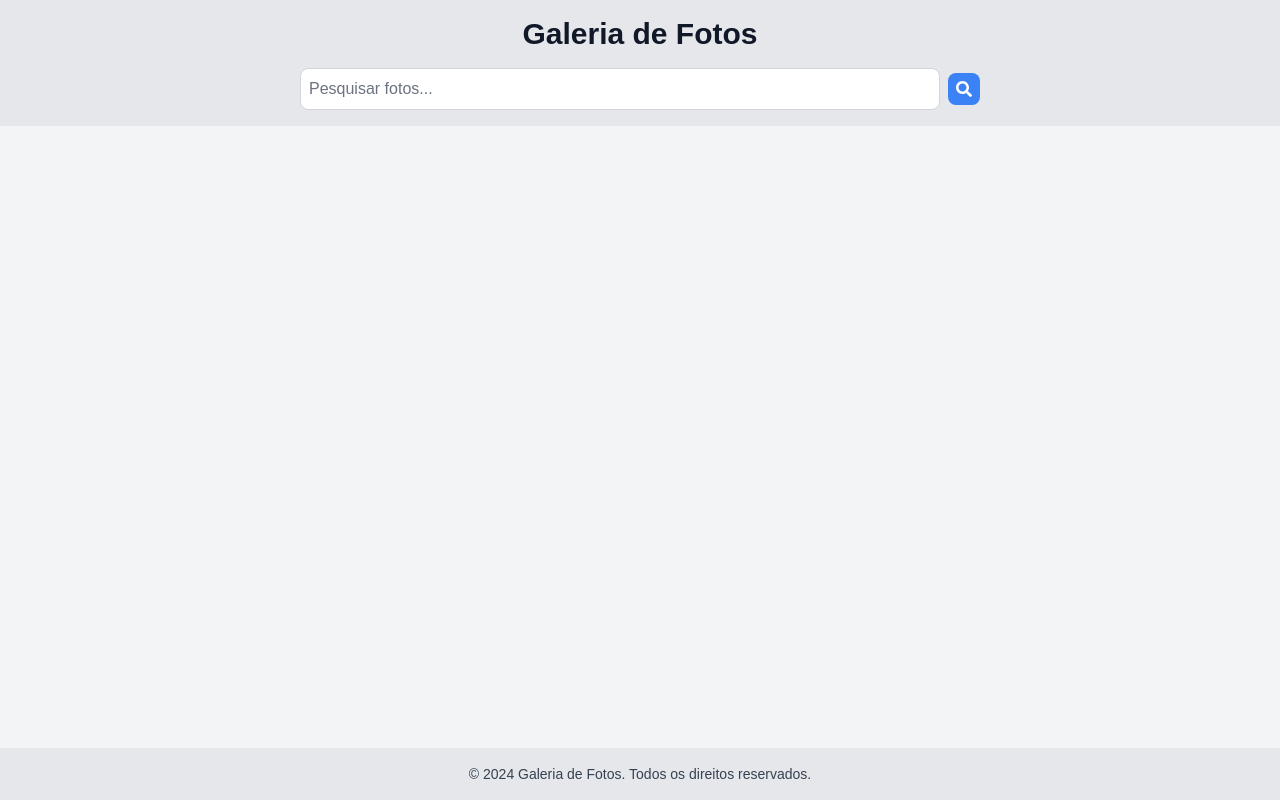
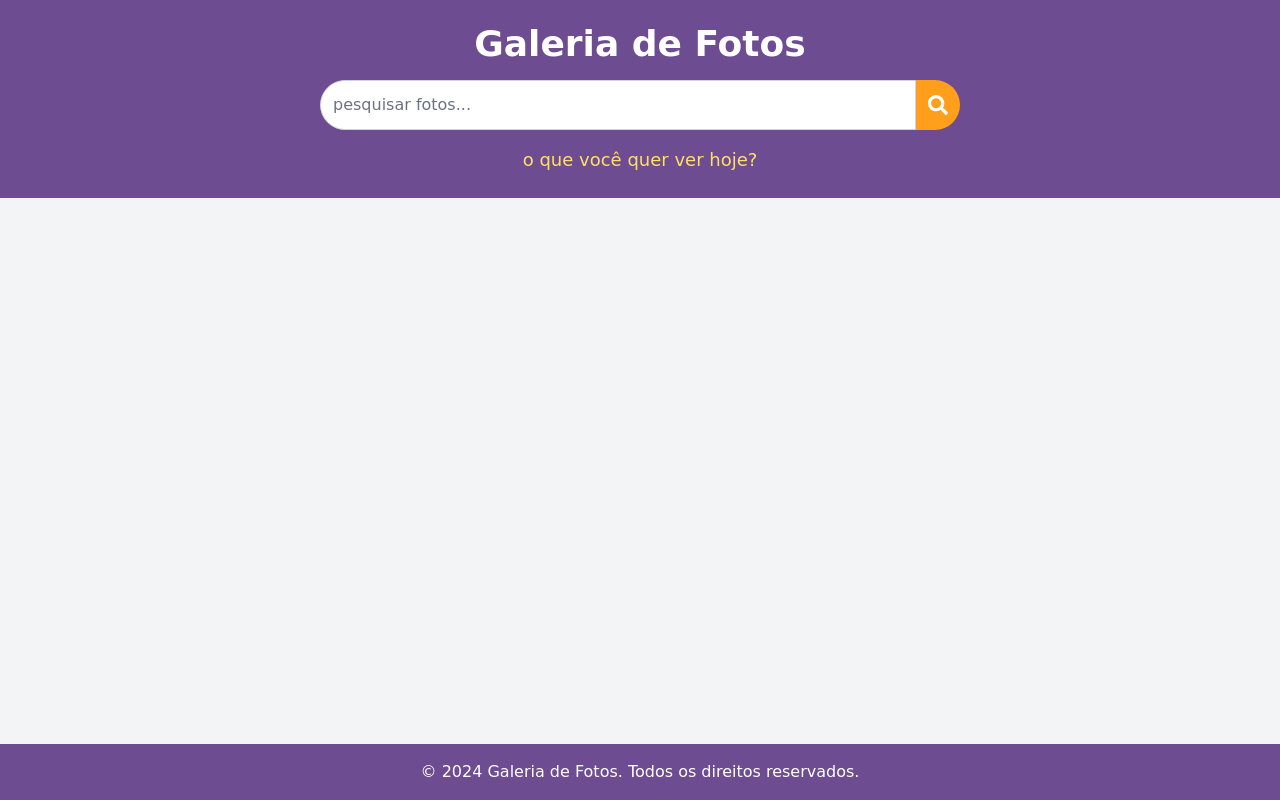
Before and after one commit to danielrdg/galeria-fotos, a Next.js app: page / in a window 1280 px wide. Built offline with nearby package versions, Linux system fonts and the light colour scheme.

Commit message:
feature/adiciona logica para pesquisa em branco, estilzizaçoes dos componentes principais

```diff
--- a/app/components/Footer.tsx
+++ b/app/components/Footer.tsx
@@ -1,11 +1,12 @@
 const Footer: React.FC = () => {
-  return (
-    <footer className="text-center py-4 bg-gray-200">
-      <p className="text-gray-700 text-sm">
-        © 2024 Galeria de Fotos. Todos os direitos reservados.
-      </p>
-    </footer>
-  );
-};
+    return (
+      <footer
+        className="text-center p-4 bg-[#6D4C91] text-white"
+        style={{ fontFamily: "Comic Sans MS, Comic Sans, cursive" }}
+      >
+        <p>© 2024 Galeria de Fotos. Todos os direitos reservados.</p>
+      </footer>
+    );
+  };
 
-export default Footer;
+  export default Footer;
--- a/app/components/Header.tsx
+++ b/app/components/Header.tsx
@@ -9,6 +9,7 @@ interface HeaderProps {
 
 const Header: React.FC<HeaderProps> = ({ onSearch }) => {
   const [query, setQuery] = useState("");
+  const [clicked, setClicked] = useState(false); // Estado para animar a lupa
 
   const handleInputChange = (e: React.ChangeEvent<HTMLInputElement>) => {
     const value = e.target.value;
@@ -16,23 +17,54 @@ const Header: React.FC<HeaderProps> = ({ onSearch }) => {
     onSearch(value);
   };
 
+  const handleSearchClick = () => {
+    setClicked(true);
+    setTimeout(() => setClicked(false), 300);
+  };
+
   return (
-    <header className="text-center py-4 bg-gray-200 shadow-md">
-      <h1 className="text-3xl font-bold text-gray-900">Galeria de Fotos</h1>
+    <header className="text-center py-6 bg-[#6D4C91] shadow-md">
+      <h1
+        className="text-4xl font-bold text-white"
+        style={{ fontFamily: "'Comic Sans MS', Comic Sans, cursive" }}
+      >
+        Galeria de Fotos
+      </h1>
       <div className="mt-4 flex justify-center items-center">
+        <div className="flex w-2/3 sm:w-1/2">
           <input
             type="text"
-          placeholder="Pesquisar fotos..."
+            style={{ fontFamily: "'Comic Sans MS', Comic Sans, cursive" }}
+            placeholder="pesquisar fotos..."
             value={query}
             onChange={handleInputChange}
-          className="border border-gray-300 rounded-lg p-2 w-2/3 sm:w-1/2 text-gray-800 placeholder-gray-500"
+            className="flex-1 border border-gray-300 rounded-l-full p-3 text-gray-800 placeholder-gray-500 focus:outline-none focus:ring-2 focus:ring-[#FF9F1C]"
           />
           <button
-          className="ml-2 bg-blue-500 text-white p-2 rounded-lg hover:bg-blue-600"
+            onClick={handleSearchClick}
+            className={`bg-[#FF9F1C] text-white p-3 rounded-r-full flex items-center justify-center hover:bg-[#E07B00] transition-all duration-200 ${
+              clicked ? "animate-pulse" : ""
+            }`}
           >
-          <FaSearch />
+            <FaSearch
+              className={`w-5 h-5 transition-transform duration-200 ${
+                clicked ? "scale-125 rotate-45" : ""
+              }`}
+            />
           </button>
         </div>
+      </div>
+      {query === "" && (
+        <p
+          className="mt-4 text-gray-100 text-lg"
+          style={{
+            fontFamily: "'Comic Sans MS', Comic Sans, cursive",
+            color: "#FFE066",
+          }}
+        >
+          o que você quer ver hoje?
+        </p>
+      )}
     </header>
   );
 };
--- a/app/components/PhotoCard.tsx
+++ b/app/components/PhotoCard.tsx
@@ -1,4 +1,6 @@
-import React from "react";
+"use client";
+
+import React, { useState } from "react";
 
 interface PhotoCardProps {
   title: string;
@@ -6,17 +8,57 @@ interface PhotoCardProps {
 }
 
 const PhotoCard: React.FC<PhotoCardProps> = ({ title, src }) => {
+  const [isModalOpen, setModalOpen] = useState(false);
+
+  const handleImageClick = () => {
+    setModalOpen(true);
+  };
+
+  const closeModal = () => {
+    setModalOpen(false);
+  };
+
   return (
-    <div className="bg-white shadow-md rounded-lg overflow-hidden transform transition-transform duration-300 hover:scale-105 hover:shadow-lg">
-      <img
-        src={src}
-        alt={title}
-        className="w-full h-48 object-cover"
-      />
-      <div className="p-4 text-center">
-        <h3 className="text-sm text-gray-700 font-semibold">{title}</h3>
+    <>
+      <div
+        className="bg-white rounded-lg shadow-md overflow-hidden hover:shadow-xl hover:scale-105 transition-all duration-300 cursor-pointer"
+        onClick={handleImageClick}
+      >
+        <img src={src} alt={title} className="w-full h-48 object-cover" />
+        <div className="p-4">
+          <h2
+            className="text-center text-lg lowercase"
+            style={{
+              fontFamily: "Comic Sans MS, Comic Sans, cursive",
+              color: "#6D4C91",
+            }}
+          >
+            {title}
+          </h2>
+        </div>
       </div>
-    </div>
+
+      {}
+      {isModalOpen && (
+        <div
+          className="fixed inset-0 bg-black bg-opacity-75 flex items-center justify-center z-50"
+          onClick={closeModal}
+        >
+          <div className="relative">
+            <img src={src} alt={title} className="max-w-full max-h-screen" />
+            <button
+              onClick={closeModal}
+              className="absolute top-2 right-2 bg-white text-black rounded-full px-3 py-1 text-sm"
+              style={{
+                fontFamily: "Comic Sans MS, Comic Sans, cursive",
+              }}
+            >
+              fechar
+            </button>
+          </div>
+        </div>
+      )}
+    </>
   );
 };
 
--- a/app/page.tsx
+++ b/app/page.tsx
@@ -33,7 +33,7 @@ export default function Home() {
       }
       setPhotos(results);
     } catch (error) {
-      console.error("Erro ao carregar fotos:", error);
+      console.error("erro ao carregar fotos:", error);
       setError(true);
     } finally {
       setLoading(false);
@@ -41,29 +41,31 @@ export default function Home() {
   };
 
   useEffect(() => {
-    if (debouncedQuery) {
+    if (debouncedQuery.trim() === "") {
+      setPhotos([]);
+      setError(false);
+    } else {
       loadPhotos(debouncedQuery);
-    } else {
-      setError(false);
     }
   }, [debouncedQuery]);
 
   return (
-    <div className="flex flex-col min-h-screen bg-gray-100">
+    <div
+      className="flex flex-col min-h-screen bg-gray-100"
+      style={{ fontFamily: "Comic Sans MS, Comic Sans, cursive" }}
+    >
       <Header onSearch={(searchQuery) => setQuery(searchQuery)} />
       <main className="flex-1 bg-gray-100 p-8">
         {loading ? (
-          <p className="text-gray-700 text-center">Carregando fotos...</p>
+          <p className="text-gray-700 text-center lowercase">carregando fotos...</p>
         ) : error ? (
-          <p className="text-gray-700 text-center font-semibold">
-            Nenhuma foto encontrada.
-          </p>
+          <p className="text-gray-700 text-center lowercase">nenhuma foto encontrada.</p>
         ) : (
           <div className="grid grid-cols-1 sm:grid-cols-2 md:grid-cols-3 lg:grid-cols-4 gap-6">
             {photos.map((photo) => (
               <PhotoCard
                 key={photo.id}
-                title={photo.alt_description || "Sem título"}
+                title={photo.alt_description || "sem título"}
                 src={photo.urls.small}
               />
             ))}
```
Lines whose indentation alone changed are shown as unchanged.
